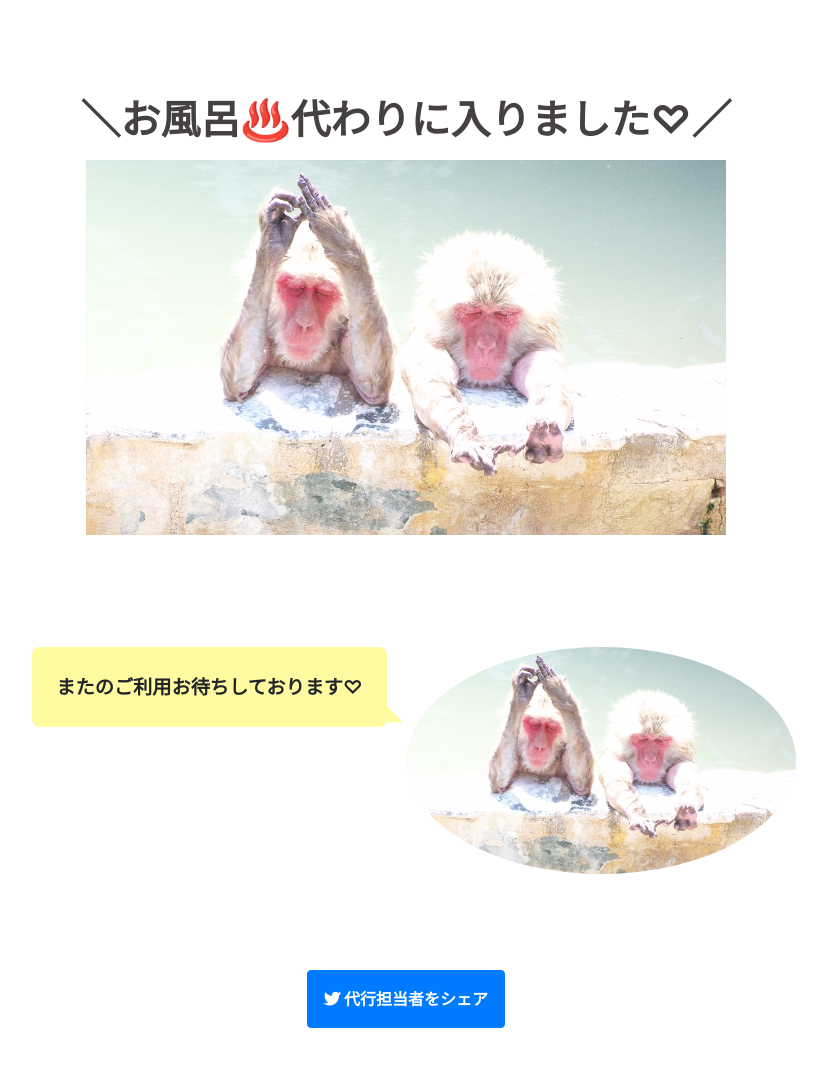
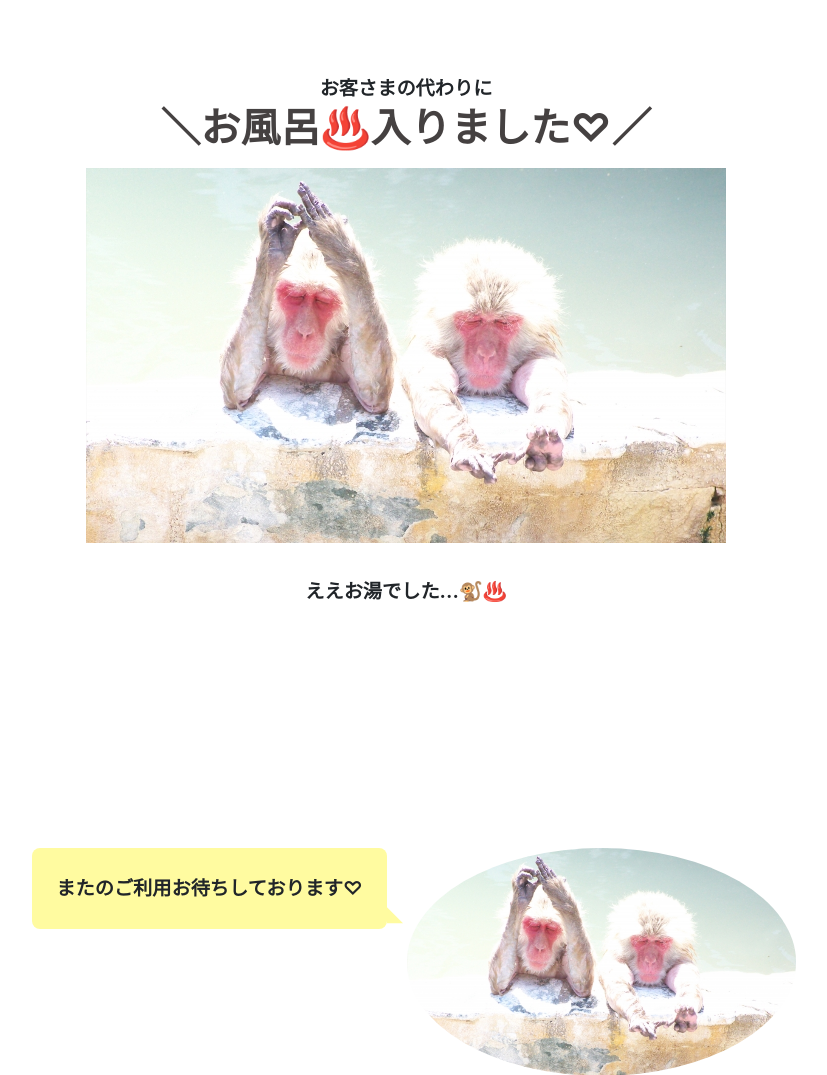
Before and after one commit to mihoijuin/ofuro-agency, a Django app: page /result1 in a window 1280 px wide. Shown: the part 87-1162 px from the top of the page, without its empty margins (234-1061 px from the left). Run offline with Django 3.2, Linux system fonts and the light colour scheme; some libraries are stand-ins or nearby versions.

Commit message:
[add]refs #86 レイアウトを調整したり背景に色をつけたり

```diff
--- a/ofuro/templates/result1.html
+++ b/ofuro/templates/result1.html
@@ -18,15 +18,21 @@
 
 
 {% block content %}
+  <div class="result">
+    <div class="container text-center py-5">
+      <p class="font-weight-bold pt-4">お客さまの代わりに</p>
+      <h2 class="heading">＼お風呂♨️入りました♡／</h2>
+      <img src="{% static 'images/ofuro-monkey.jpg' %}" alt="" class="result-img my-sm-3 pb-3">
+      <p class="font-weight-bold">ええお湯でした...🐒♨️</p>
+    </div>
+  </div>
+
   <div class="container text-center my-5 py-5">
-    <h2 class="heading">＼お風呂♨️代わりに入りました♡／</h2>
-    <img src="{% static 'images/ofuro-monkey.jpg' %}" alt="" class="result-img my-sm-3">
-
     <div class="result-greeting my-5 py-sm-5">
       <p>またのご利用お待ちしております♡</p>
       <img src="{% static 'images/ofuro-monkey.jpg' %}" alt="" class="img-rounded">
     </div>
-    <a href="https://twitter.com/share?url=https://ofuro-agency.herokuapp.com/result1&via=ofuro_agency&related=twitterapi%2Ctwitter&hashtags=お風呂めんどいときはお風呂代理店へ&text=お風呂代わりに入りました🐒" target="_blank" onclick="window.open(this.href, 'tweetwindow', 'width=650, height=470, personalbar=0, toolbar=0, scrollbars=1, sizable=1'); return false;" class="btn btn-primary text-white font-weight-bold p-sm-3"><span class="fab fa-twitter"> 代行担当者をシェア</span></a>
+    <a href="https://twitter.com/share?url=https://ofuro-agency.herokuapp.com/result1&via=ofuro_agency&related=twitterapi%2Ctwitter&hashtags=お風呂めんどいときはお風呂代理店へ&text=お風呂代わりに入りました🐕" target="_blank" onclick="window.open(this.href, 'tweetwindow', 'width=650, height=470, personalbar=0, toolbar=0, scrollbars=1, sizable=1'); return false;" class="btn btn-primary text-white font-weight-bold p-sm-3"><span class="fab fa-twitter"> 代行担当者をシェア</span></a>
 
     <!-- ログインしてる場合だけ見せる -->
     {% if user.is_authenticated %}
```
Also changed, not shown: ofuro/templates/result2.html (+9 -3 lines), ofuro/templates/result3.html (+10 -4 lines).
